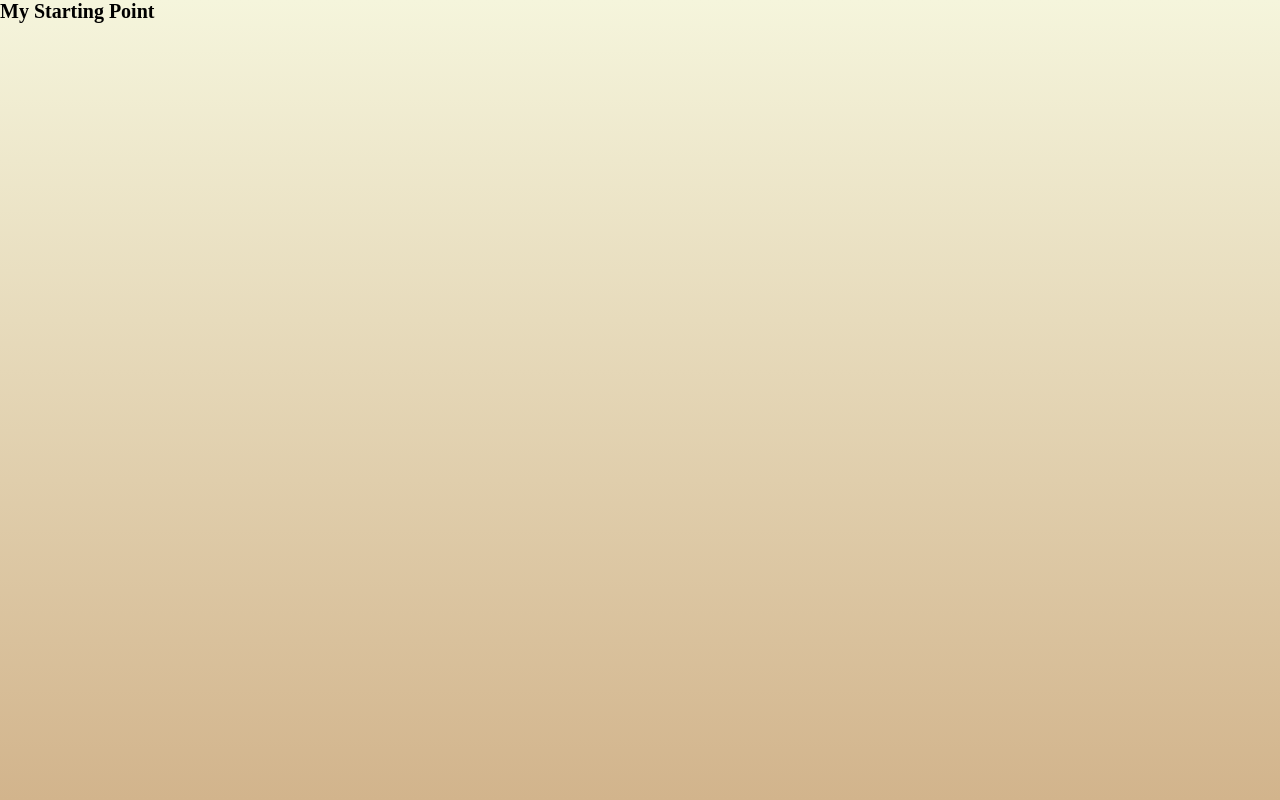
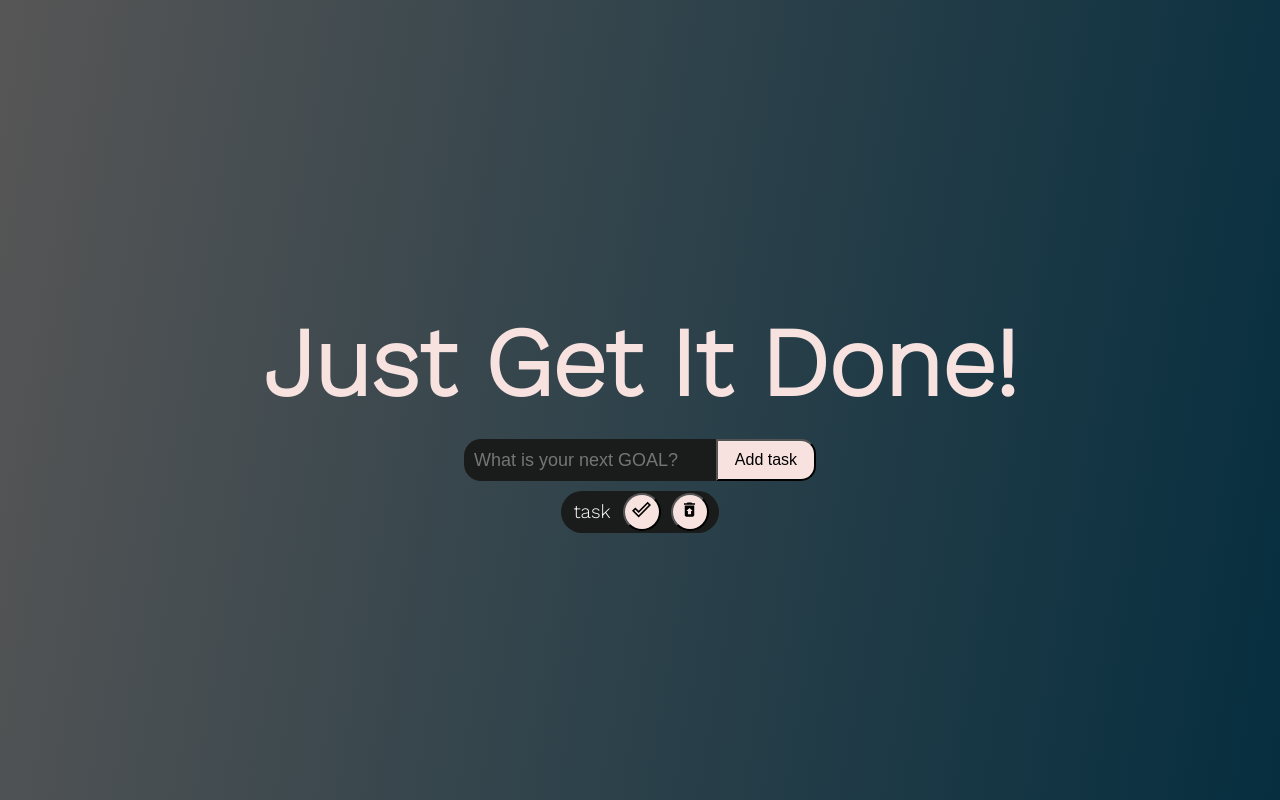
Before and after one commit to iDanVas/TODOS, a React (Vite) app: page / in a window 1280 px wide. Built offline with nearby package versions, Linux system fonts and the light colour scheme.

Commit message:
starting design

```diff
--- a/index.html
+++ b/index.html
@@ -3,6 +3,7 @@
   <head>
     <meta charset="UTF-8" />
     <link rel="icon" type="image/svg+xml" href="/vite.svg" />
+    <link href="https://fonts.googleapis.com/css2?family=Work+Sans:wght@300&display=swap" rel="stylesheet">
     <meta name="viewport" content="width=device-width, initial-scale=1.0" />
     <title>Vite + React</title>
   </head>
--- a/src/App.jsx
+++ b/src/App.jsx
@@ -1,14 +1,98 @@
-
+import styled from "styled-components";
+import { MdDoneOutline , MdRestoreFromTrash } from 'react-icons/md';
 
 function App() {
 
   return (
     <div>
-
-      <h1>My Starting Point</h1>
-
+        <Header>
+          <Title>Just Get It Done!</Title>
+        </Header>
+          <InputBox>
+            <Input type="text" placeholder="What is your next GOAL?"/>
+            <Button>Add task</Button>
+          </InputBox>
+        <TaskContainer>
+          <TaskBox>
+            <Task>task</Task>
+            <ActionButton><MdDoneOutline/></ActionButton>
+            <ActionButton><MdRestoreFromTrash/></ActionButton>
+          </TaskBox>
+        </TaskContainer>
     </div>
   )
 };
 
 export default App;
+
+const Header = styled.div`
+  display: flex;
+  margin-bottom: 10px;
+`;
+
+const Title = styled.h1`
+  margin-top: 50px;
+  margin-bottom: 10px;
+  display: block;
+  font-size: 96px;
+  font-weight: bold;
+  font-family: 'Work Sans', sans-serif;
+  color: rgb(247, 226, 223);
+`;
+
+const InputBox = styled.div`
+  display: flex;
+  justify-content: center;
+`;
+
+const Input = styled.input`
+  padding: 10px;
+  font-size: 18px;
+  border: none;
+  outline: none;
+  border-top-left-radius: 17px;
+  border-bottom-left-radius: 17px;
+  max-width: 500px;
+  background-color: rgb(26, 27, 27);
+  color: rgb(247, 226, 223);
+`;
+const Button = styled.button`
+  border-radius: 0px 15px 15px 0px;
+  padding: 10px;
+  font-size: 16px;
+  min-width: 100px;
+  background-color: rgb(247, 226, 223);
+`;
+
+const TaskContainer = styled.ul`
+  display: flex;
+  min-width: 25%;
+  justify-content: center;
+`;
+
+const TaskBox = styled.div`
+  display: flex;
+  border-radius: 30px;
+  background-color: rgb(26, 27, 27);
+  padding: 2px 5px;
+  margin: 1rem;
+`;
+
+const Task = styled.li`
+  flex: 1;
+  padding: 7px;
+  font-size: 19px;
+  font-family: 'Work Sans', sans-serif;
+  color: white;
+`;
+
+const ActionButton = styled.button`
+  background-color: rgb(247, 226, 223);
+  color: black;
+  font-size: 19px;
+  cursor: pointer;
+  width: 2em;
+  height: 2em;
+  border-radius: 80%;
+  margin: 0 5px;
+`;
--- a/src/main.jsx
+++ b/src/main.jsx
@@ -5,7 +5,7 @@ import ResetCSS from "./styles/reset.css";
 
 ReactDOM.createRoot(document.getElementById('root')).render(
   <>
-    <App />
-    <ResetCSS/>
+      <App />
+      <ResetCSS/>
   </>,
 );
--- a/src/styles/reset.css.js
+++ b/src/styles/reset.css.js
@@ -9,19 +9,16 @@ const GlobalStyles = createGlobalStyle`
       font-size: 10px;
     }
     body {
-      /* border:aqua dashed 3px; */
-      /* display: flex;
+      display: flex;
       justify-content: center;
-      align-items: center; */
+      align-items: center;
       background: papayawhip;
-      background: linear-gradient(to bottom,#f5f5dc 0%,#d2b48c 100%);
+      background-image: linear-gradient(100deg, #575656, #062e3f);
     }
     * {
       margin: 0;
       padding: 0;
       box-sizing: border-box;
-      /*border:aqua dashed 3px; */
-      /*color:papayawhip*/
     }
     li {
       list-style-type: none;
```
Also changed, not shown: 1 other file (tests, documents, lock files or other folders).
